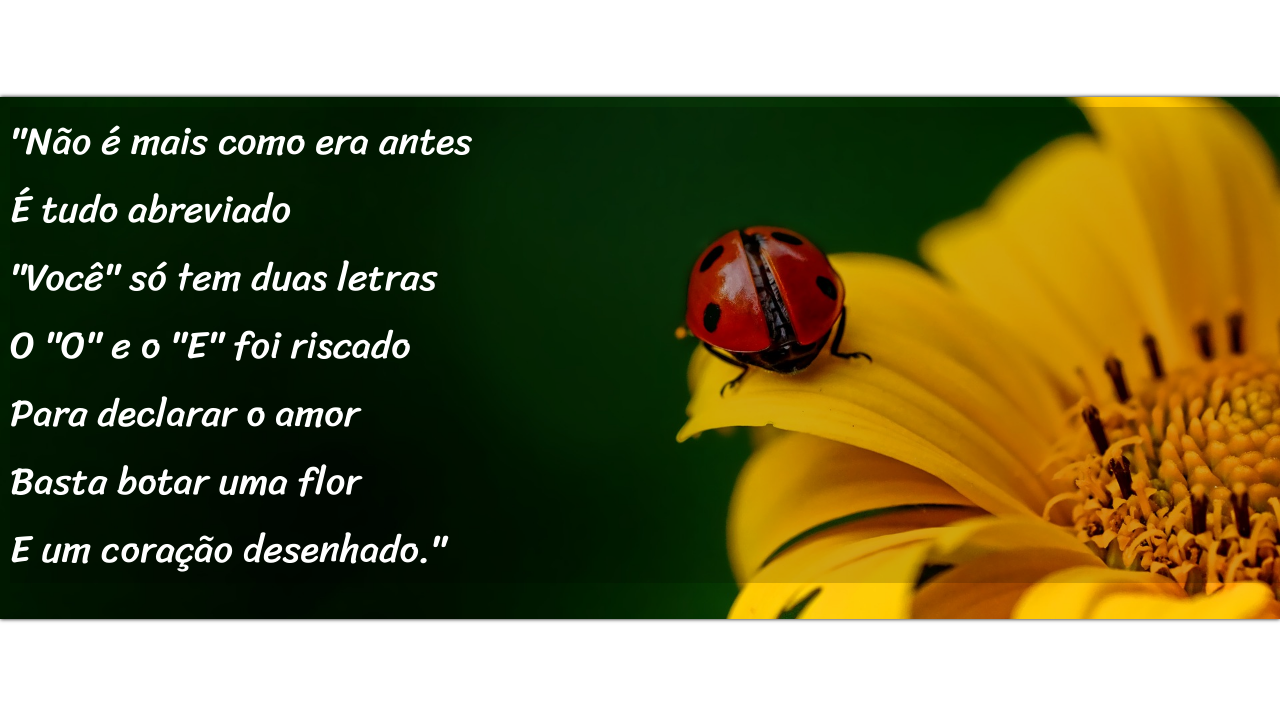
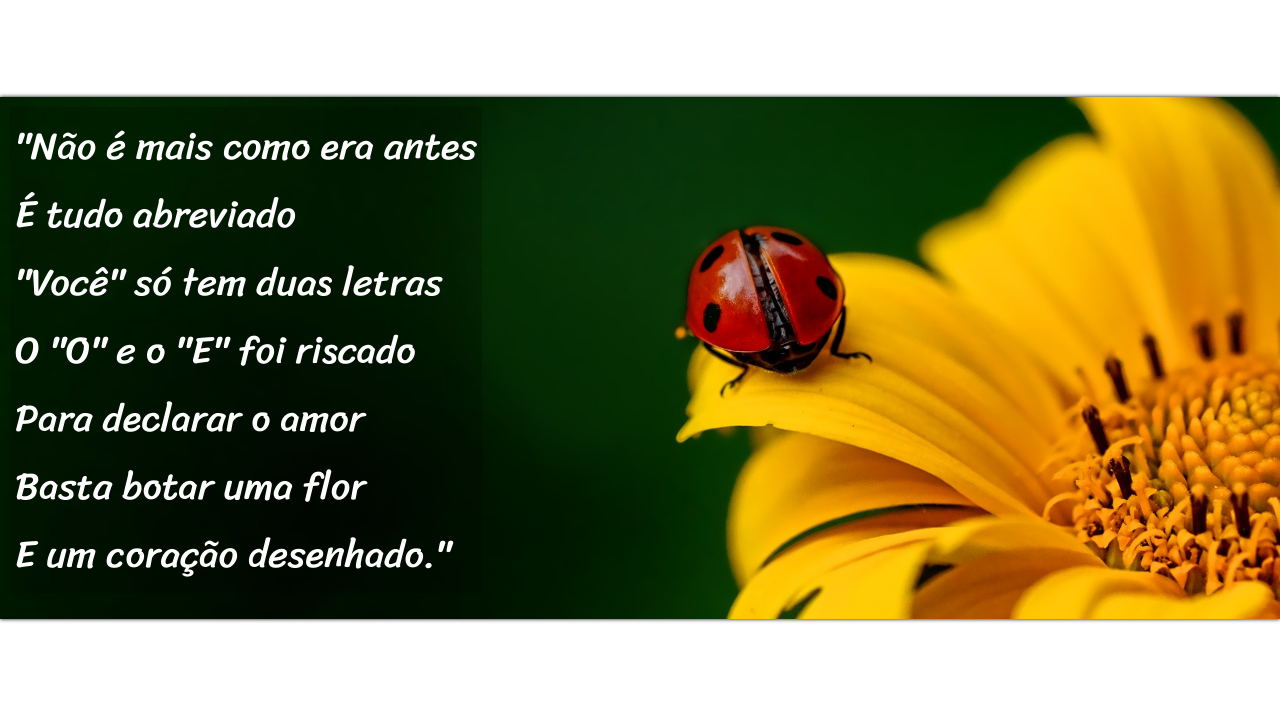
Before and after one commit to vlghpp/projeto-cordel, a plain HTML site: page index.html in a window 1280 px wide. Shown: the part 852-1568 px from the top of the page. Drawn offline with Linux system fonts and the light colour scheme.

Commit message:
atualizei meu paragrafoImagem para inline block, vizual mais bonito

```diff
--- a/estilo.css
+++ b/estilo.css
@@ -62,7 +62,10 @@ p{
     color: white;
 }
 .paragrafoImagem{
+    display: inline-block;
+    padding: 5px;
     background-color: rgba(0, 0, 0, 0.178);
+
 }
 footer{
     background-color: black;
```
